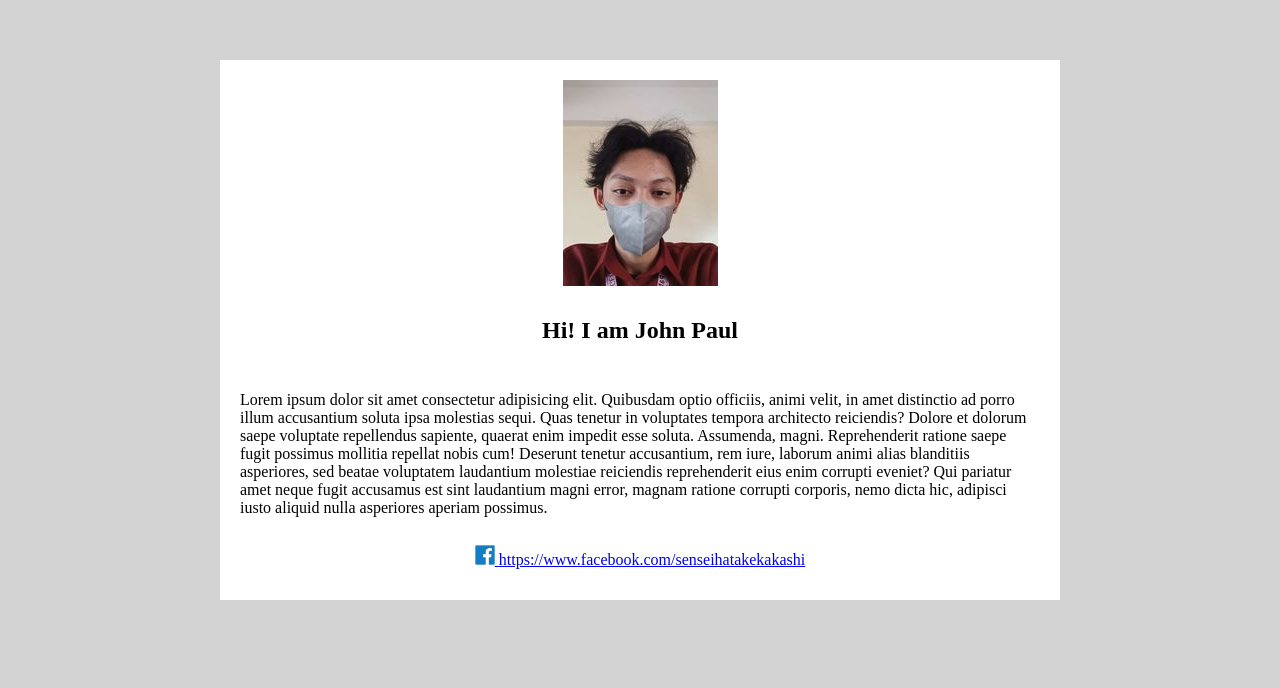
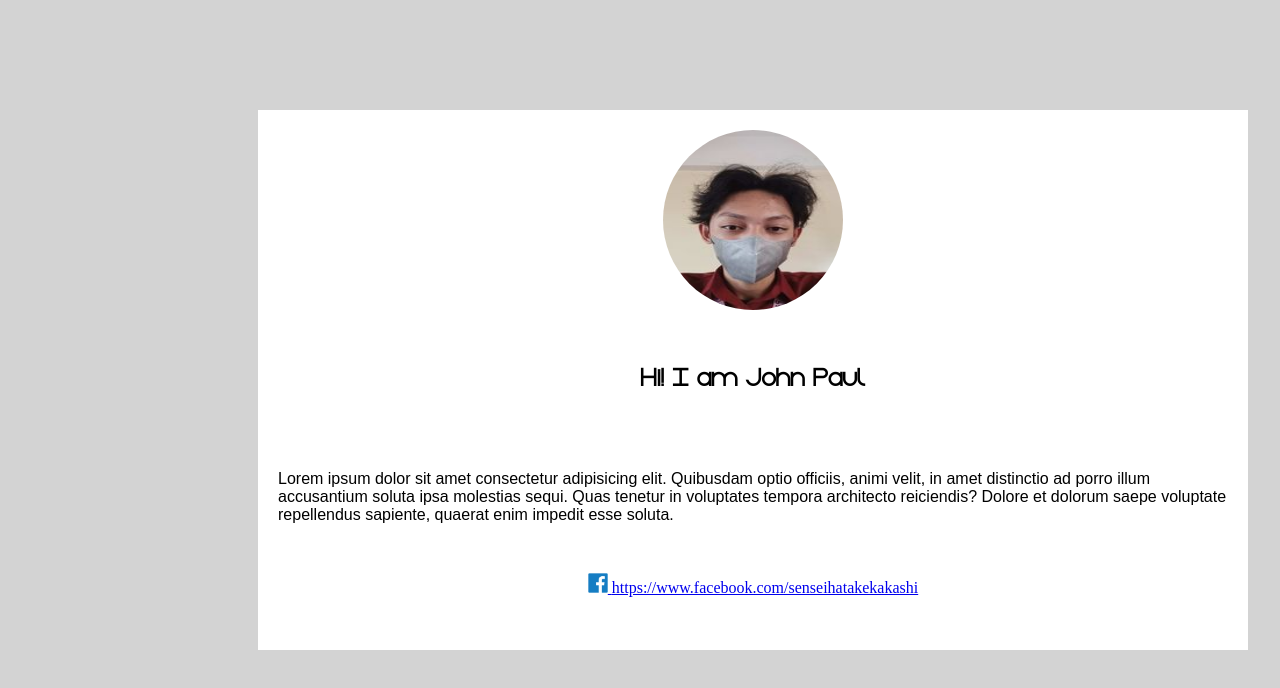
Before and after one commit to pauldungca/Dungca-John-Paul-B.-BSIT-1A-css-act-, a plain HTML site: page index.html in a window 1280 px wide. Shown: the part 148-836 px from the top of the page. After the commit the page ends 800 px from the top, so only its background shows below. Drawn offline with Linux system fonts and the light colour scheme.

Commit message:
Added the fonts

```diff
--- a/index.html
+++ b/index.html
@@ -8,27 +8,21 @@
     <title>Document</title>
 </head>
 <body>
-    <header>
-        <!--This is the Header-->
-    </header>
-    <main>
-        <section>
-            <div class="container">
-                <img src="img/MyPic.jpg" alt="Profile Picture" class="profile-picture">
+        <div class="container">
+            <img src="img/MyPic.jpg" alt="Profile Picture" class="profile-picture">
                 <h1 class="name">Hi! I am John Paul</h1>
-                <p class="bio">Lorem ipsum dolor sit amet consectetur adipisicing elit. Quibusdam optio officiis, animi velit, in amet distinctio ad porro illum accusantium soluta ipsa molestias sequi. Quas tenetur in voluptates tempora architecto reiciendis? Dolore et dolorum saepe voluptate repellendus sapiente, quaerat enim impedit esse soluta. Assumenda, magni. Reprehenderit ratione saepe fugit possimus mollitia repellat nobis cum! Deserunt tenetur accusantium, rem iure, laborum animi alias blanditiis asperiores, sed beatae voluptatem laudantium molestiae reiciendis reprehenderit eius enim corrupti eveniet? Qui pariatur amet neque fugit accusamus est sint laudantium magni error, magnam ratione corrupti corporis, nemo dicta hic, adipisci iusto aliquid nulla asperiores aperiam possimus.</p>
+                <p class="bio">Lorem ipsum dolor sit amet consectetur adipisicing elit.
+                    Quibusdam optio officiis, animi velit, in amet distinctio ad porro illum
+                    accusantium soluta ipsa molestias sequi. Quas tenetur in voluptates tempora
+                    architecto reiciendis? Dolore et dolorum saepe voluptate repellendus sapiente,
+                    quaerat enim impedit esse soluta.
+                </p>
 
                 <a href="https://www.facebook.com/senseihatakekakashi" target="_blank" class="social-link">
                     <img src="img/facebook.png" alt="Social Icon" class="social-icon">
                     <span>https://www.facebook.com/senseihatakekakashi</span>
                 </a>
-            </div>
-        </section>
-    </main>
-
-    <footer>
-        <!--This is the footer-->
-    </footer>
+        </div>
 
 </body>
 </html>
--- a/style.css
+++ b/style.css
@@ -1,3 +1,18 @@
+@font-face {
+    font-family: Gasalt-Black;
+    src: url(fonts/Gasalt-Black.ttf);
+}
+
+@font-face {
+    font-family: Gasalt-Regular;
+    src: url(fonts/Gasalt-Regular.ttf);
+}
+
+@font-face {
+    font-family: Gasalt-Thin;
+    src: url(fonts/Gasalt-Thin.ttf);
+}
+
 body{
     background-color: lightgray;
     height: 100px;
@@ -10,12 +25,25 @@ body{
     background-color: white;
     display: grid;
     justify-items: center;
-    width: 800px;
+    width: 950px;
     height: 500px;
     justify-items: center;
     padding: 20px;
-    margin: 200px;
+    margin: 250px;
+}
 
+.profile-picture{
+    width: 180px;
+    height: 180px;
+    clip-path: circle();
+}
+
+.name{
+   font-family: Gasalt-Regular;
+}
+
+.bio {
+    font-family: Arial, Helvetica, sans-serif;
 }
 
 .social-icon{
```
Also changed, not shown: fonts/Gasalt-Black.ttf (added), fonts/Gasalt-Regular.ttf (added), fonts/Gasalt-Thin.ttf (added).
